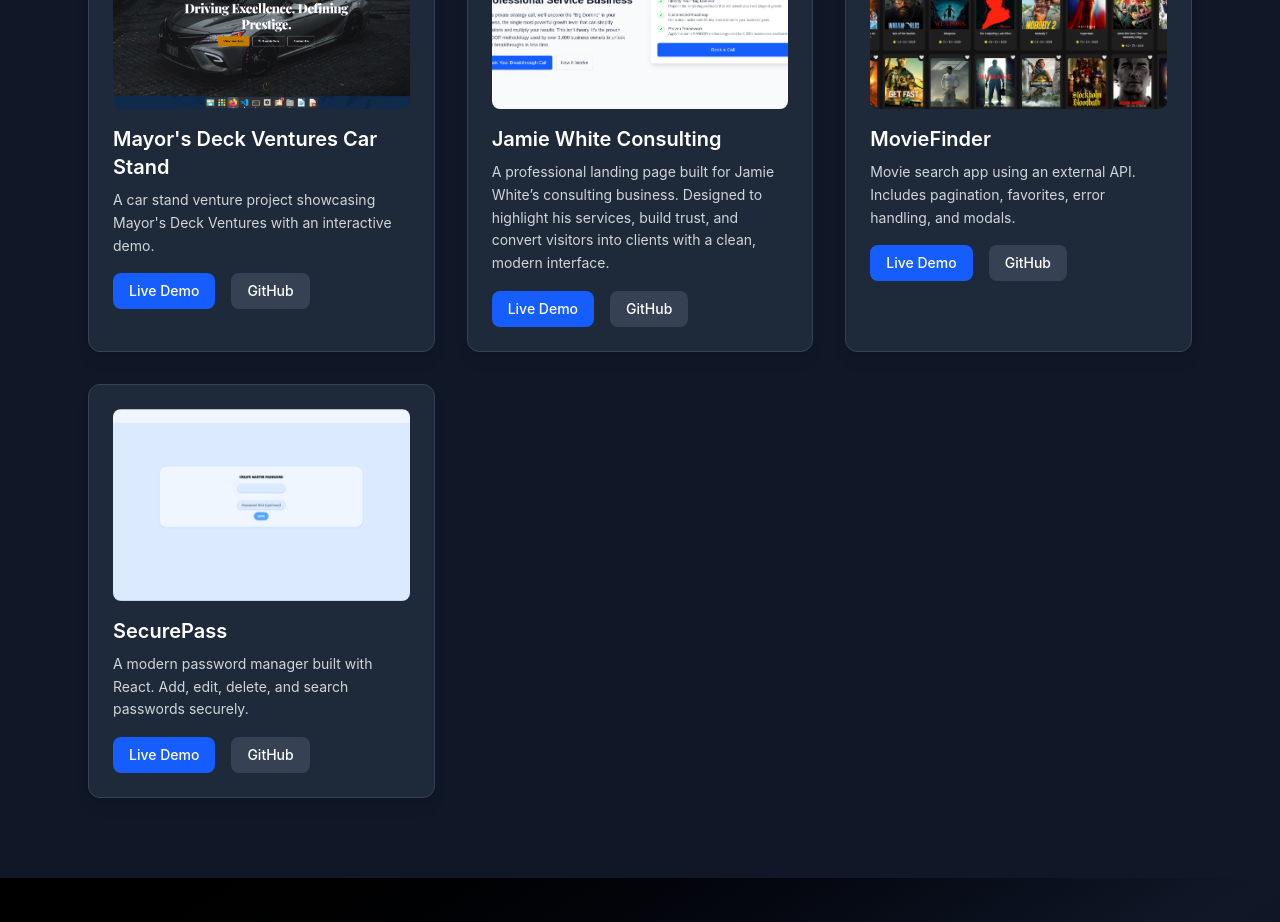
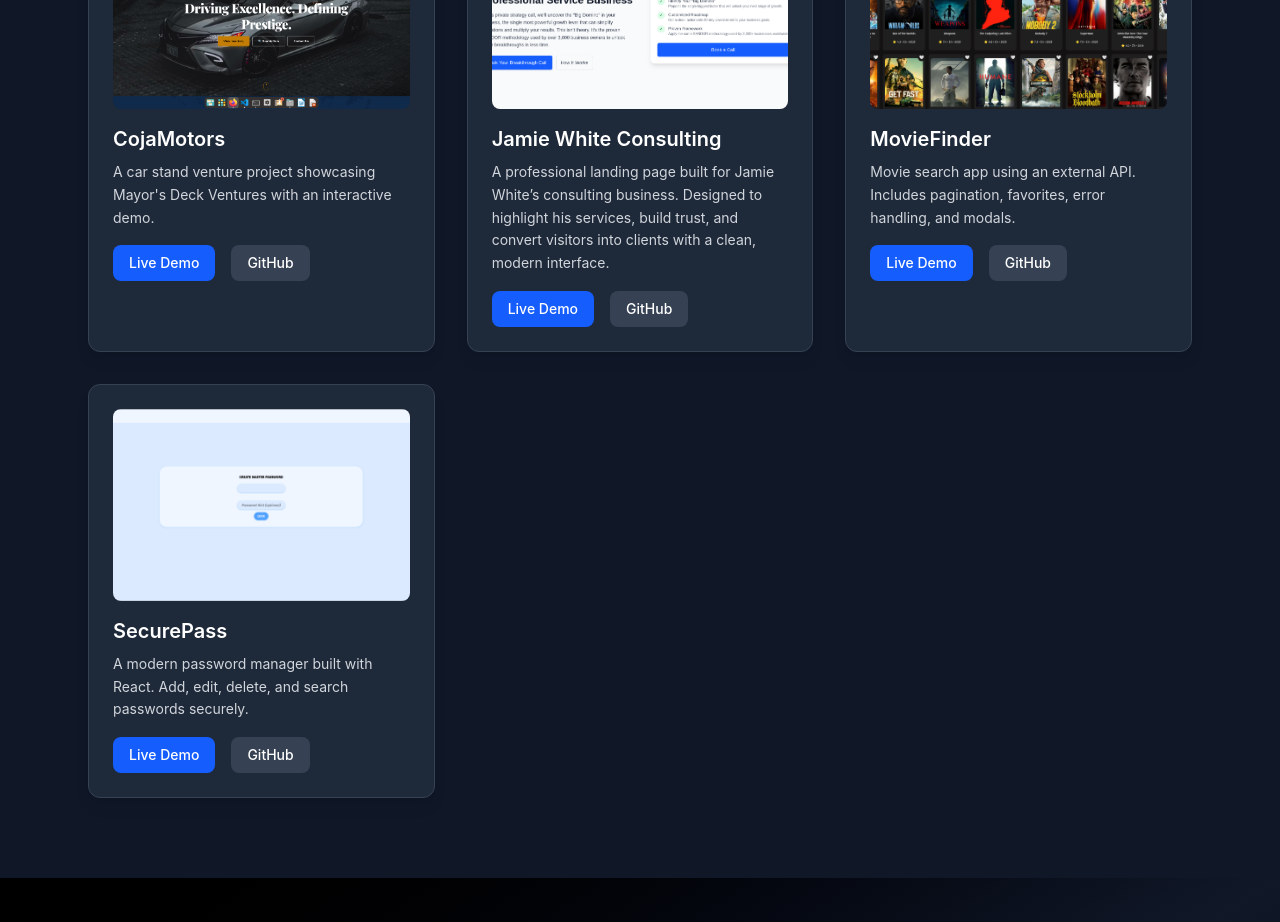
Before and after one commit to warlordtm/portfolio, a Next.js app: page / in a window 1280 px wide. Shown: the part 1700-2622 px from the top of the page. Built offline with nearby package versions, Linux system fonts and the light colour scheme.

Commit message:
ADD NEW PROJECT CARD

```diff
--- a/src/components/Projects.tsx
+++ b/src/components/Projects.tsx
@@ -4,7 +4,7 @@
 
 export const projects = [
   {
-    title: "Mayor's Deck Ventures Car Stand",
+    title: "CojaMotors",
     description:
       "A car stand venture project showcasing Mayor's Deck Ventures with an interactive demo.",
     image: "/carstand.png",
```
